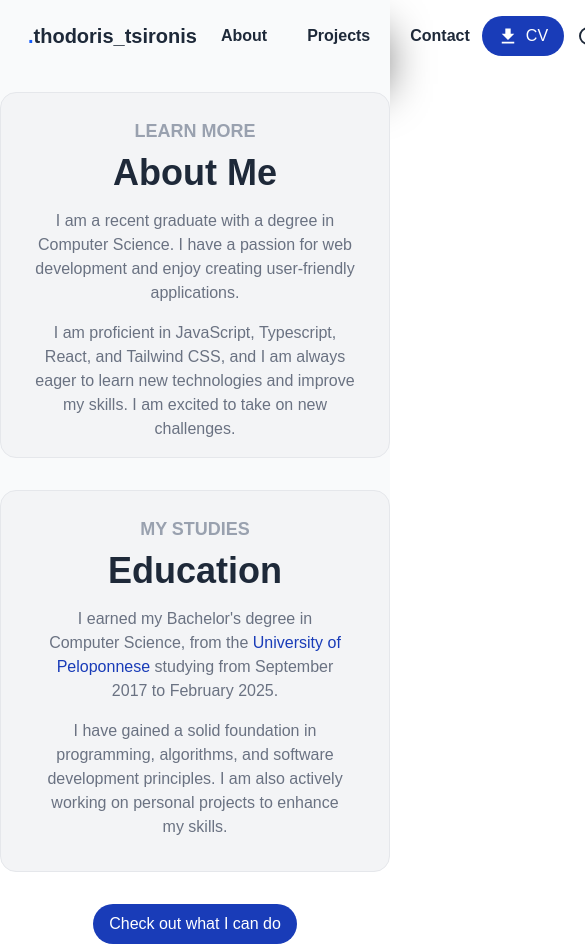
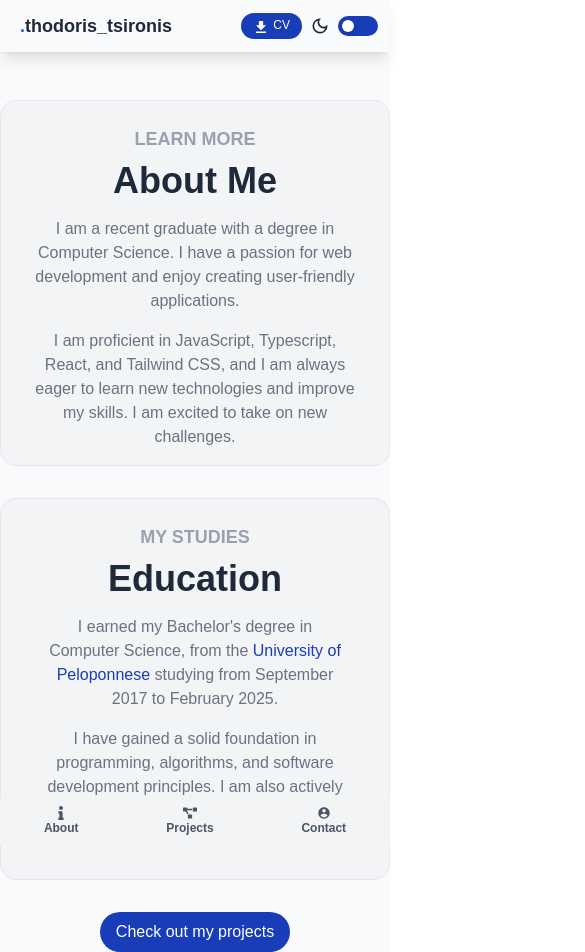
Before and after one commit to tsiro66/Portfolio, a React (Vite) app: page /about in a window 390 px wide. Shown: the top 952 px of the page, 585 px wide, since content can reach past the window. Built offline with nearby package versions, Linux system fonts and the light colour scheme; a web font is replaced by a local one.

Commit message:
Mobile/Laptop responsive, added transitions through pages.

```diff
--- a/package.json
+++ b/package.json
@@ -12,6 +12,7 @@
   "dependencies": {
     "@emailjs/browser": "^4.4.1",
     "@tailwindcss/vite": "^4.1.4",
+    "framer-motion": "^12.9.4",
     "react": "^19.0.0",
     "react-dom": "^19.0.0",
     "react-icons": "^5.5.0",
--- a/src/components/Navbar.tsx
+++ b/src/components/Navbar.tsx
@@ -2,6 +2,8 @@ import { Link } from "react-router-dom";
 import { MdDarkMode, MdOutlineDarkMode } from "react-icons/md";
 import { useEffect, useState } from "react";
 import { IoMdDownload } from "react-icons/io";
+import { FaInfo, FaProjectDiagram } from "react-icons/fa";
+import { IoMdContact } from "react-icons/io";
 
 const Navbar = () => {
   const [isDarkMode, setIsDarkMode] = useState(() => {
@@ -19,35 +21,33 @@ const Navbar = () => {
 
   return (
     <div className="w-full">
-      <nav className="bg-gray-50 p-4 dark:bg-gray-900 shadow-2xl shadow-black transition-all duration-300 ease-in-out">
+      <nav className="bg-gray-50 p-3 md:p-4 dark:bg-gray-900 shadow-lg transition-all duration-300 ease-in-out fixed top-0 left-0 w-full z-20">
         <div className="container mx-auto flex justify-between items-center">
           <div>
             <Link
               to="/"
-              className={`font-bold text-xl text-gray-800 px-3 py-2 rounded-md dark:text-white`}
+              className="font-bold text-lg md:text-xl text-gray-800 px-2 md:px-3 py-1 md:py-2 rounded-md dark:text-white"
             >
               <span className="text-blue-600">.</span>thodoris_tsironis
             </Link>
           </div>
 
-          <div className="flex space-x-4">
+          <div className="space-x-2 md:space-x-4 hidden md:flex">
             <Link
               to="/about"
-              className={`font-bold text-gray-800 px-3 py-2 rounded-md dark:text-white`}
+              className="font-bold text-sm md:text-base text-gray-800 px-2 md:px-3 py-1 md:py-2 rounded-md dark:text-white"
             >
               About
             </Link>
-
             <Link
               to="/projects"
-              className={`font-bold text-gray-800 px-3 py-2 rounded-md dark:text-white`}
+              className="font-bold text-sm md:text-base text-gray-800 px-2 md:px-3 py-1 md:py-2 rounded-md dark:text-white"
             >
               Projects
             </Link>
-
             <Link
               to="/contact"
-              className={`font-bold text-gray-800 px-3 py-2 rounded-md dark:text-white`}
+              className="font-bold text-sm md:text-base text-gray-800 px-2 md:px-3 py-1 md:py-2 rounded-md dark:text-white"
             >
               Contact
             </Link>
@@ -56,21 +56,21 @@ const Navbar = () => {
             <a
               href="/files/Theodoros_Tsironis_CV.pdf"
               download="Theodoros_Tsironis_CV.pdf"
-              className="flex bg-blue-800 text-white px-4 py-2 rounded-full cursor-pointer hover:bg-blue-700 transition duration-300  hover:scale-105"
+              className="flex bg-blue-800 text-white px-3 md:px-4 py-1 md:py-2 rounded-full cursor-pointer hover:bg-blue-700 transition duration-300 hover:scale-105 text-xs md:text-base"
             >
-              <IoMdDownload className="mr-2 mt-0.5" size={20} />
+              <IoMdDownload className="mr-1 md:mr-2 mt-0.5" size={16} />
               CV
             </a>
-            <div className="px-3 py-2 rounded-md">
+            <div className="px-2 md:px-3 py-1 md:py-2 rounded-md">
               {isDarkMode ? (
                 <MdDarkMode
                   className="text-gray-800 dark:text-white"
-                  size={24}
+                  size={20}
                 />
               ) : (
                 <MdOutlineDarkMode
                   className="text-gray-800 dark:text-white"
-                  size={24}
+                  size={20}
                 />
               )}
             </div>
@@ -80,15 +80,17 @@ const Navbar = () => {
               aria-label="Toggle dark mode"
             >
               <div
-                className={`w-12 h-6 flex items-center rounded-full p-1 duration-300 ease-in-out ${
+                className={`w-10 md:w-12 h-5 md:h-6 flex items-center rounded-full p-1 duration-300 ease-in-out ${
                   isDarkMode
                     ? "bg-blue-800 hover:bg-blue-700"
                     : "bg-blue-800 hover:bg-blue-700"
                 }`}
               >
                 <div
-                  className={`bg-white w-4 h-4 rounded-full shadow-md transform duration-300 ease-in-out ${
-                    isDarkMode ? "translate-x-6" : "translate-x-0"
+                  className={`bg-white w-3 md:w-4 h-3 md:h-4 rounded-full shadow-md transform duration-300 ease-in-out ${
+                    isDarkMode
+                      ? "translate-x-5 md:translate-x-6"
+                      : "translate-x-0"
                   }`}
                 ></div>
               </div>
@@ -96,6 +98,31 @@ const Navbar = () => {
           </div>
         </div>
       </nav>
+
+      {/* Mobile Bottom Navigation */}
+      <div className="fixed bottom-0 left-0 w-full bg-gray-100 dark:bg-gray-800 py-2 md:hidden flex justify-around items-center z-10">
+        <Link
+          to="/about"
+          className="flex flex-col items-center text-gray-600 dark:text-gray-300"
+        >
+          <FaInfo size={14} />
+          <span className="font-bold text-xs">About</span>
+        </Link>
+        <Link
+          to="/projects"
+          className="flex flex-col items-center text-gray-600 dark:text-gray-300"
+        >
+          <FaProjectDiagram size={14} />
+          <span className="font-bold text-xs">Projects</span>
+        </Link>
+        <Link
+          to="/contact"
+          className="flex flex-col items-center text-gray-600 dark:text-gray-300"
+        >
+          <IoMdContact size={14} />
+          <span className="font-bold text-xs">Contact</span>
+        </Link>
+      </div>
     </div>
   );
 };
--- /dev/null
+++ b/src/components/PageTransition.tsx
@@ -0,0 +1,17 @@
+import { motion } from "framer-motion";
+import { ReactNode } from "react";
+
+const PageTransition = ({ children }: { children: ReactNode }) => {
+  return (
+    <motion.div
+      initial={{ opacity: 0 }}
+      animate={{ opacity: 1 }}
+      exit={{ opacity: 0 }}
+      transition={{ duration: 0.5, ease: "easeInOut" }}
+    >
+      {children}
+    </motion.div>
+  );
+};
+
+export default PageTransition;
--- a/src/components/Pages/About.tsx
+++ b/src/components/Pages/About.tsx
@@ -1,9 +1,14 @@
 import { Link } from "react-router-dom";
+import PageTransition from "../PageTransition";
 
 // Make it into a grid layout with 2 colums, about me and education
 const About = () => {
   return (
-    <div className="flex flex-col gap-8 items-center h-[calc(100vh-72px)] lg:p-4 bg-gray-50 text-gray-800 dark:bg-gray-900 dark:text-white transition-all duration-300 ease-in-out">
+    <PageTransition>
+      <div
+        className="flex flex-col gap-8 items-center min-h-screen pt-20 md:pt-24
+    bg-gray-50 text-gray-800 dark:bg-gray-900 dark:text-white transition-all duration-300 ease-in-out"
+      >
         <div className="grid grid-cols-1 md:grid-cols-2 gap-8 w-full max-w-4xl lg:m-10">
           {/* About Me Section */}
           <div className="flex flex-col items-center mt-5 lg:mt-0 bg-gray-100 dark:bg-gray-800 rounded-2xl p-4 border border-gray-200 dark:border-gray-700">
@@ -17,9 +22,9 @@ const About = () => {
               applications.
             </p>
             <p className="text-center text-gray-500 dark:text-gray-400 sm:text-lg max-w-xl px-4">
-            I am proficient in JavaScript, Typescript, React, and Tailwind CSS,
-            and I am always eager to learn new technologies and improve my
-            skills. I am excited to take on new challenges.
+              I am proficient in JavaScript, Typescript, React, and Tailwind
+              CSS, and I am always eager to learn new technologies and improve
+              my skills. I am excited to take on new challenges.
             </p>
           </div>
 
@@ -52,10 +57,11 @@ const About = () => {
             to="/skills"
             className="bg-blue-800 text-white px-4 py-2 rounded-full cursor-pointer hover:bg-blue-700 transition duration-300 hover:scale-105"
           >
-          Check out what I can do
+            Check out my projects
           </Link>
         </div>
       </div>
+    </PageTransition>
   );
 };
 
--- a/src/components/Pages/Contact.tsx
+++ b/src/components/Pages/Contact.tsx
@@ -1,6 +1,7 @@
 import React, { useState } from "react";
 import emailjs from "@emailjs/browser";
 import { BsFillSendFill, BsSendExclamationFill } from "react-icons/bs";
+import PageTransition from "../PageTransition";
 
 const Contact = () => {
   const [showSnackbar, setShowSnackbar] = useState(false);
@@ -27,10 +28,11 @@ const Contact = () => {
   };
 
   return (
-    <div className="flex flex-col h-[calc(100vh-72px)] bg-gray-50 dark:bg-gray-900 text-gray-800 dark:text-white transition-all duration-300 ease-in-out">
+    <PageTransition>
+      <div className="flex flex-col min-h-screen pt-20 md:pt-24 bg-gray-50 dark:bg-gray-900 text-gray-800 dark:text-white transition-all duration-300 ease-in-out">
         <section className="py-4 lg:py-8">
           <div className="px-4 mx-auto max-w-screen-md">
-          <h2 className="mb-4 text-4xl tracking-tight font-extrabold text-center text-gray-900 dark:text-white">
+            <h2 className="mb-4 text-2xl sm:text-3xl md:text-4xl tracking-tight font-extrabold text-center text-gray-900 dark:text-white">
               Contact Me
             </h2>
             <p className="mb-4 lg:mb-8 text-center text-gray-500 dark:text-gray-400 sm:text-xl">
@@ -141,6 +143,7 @@ const Contact = () => {
           </div>
         )}
       </div>
+    </PageTransition>
   );
 };
 
--- a/src/components/Pages/Projects.tsx
+++ b/src/components/Pages/Projects.tsx
@@ -1,16 +1,21 @@
+import PageTransition from "../PageTransition";
 import ProjectCards from "../Projects/ProjectCards";
 
 const Projects = () => {
   return (
-    <div className="flex flex-col items-center h-[calc(100vh-72px)] bg-gray-50 text-gray-800 dark:bg-gray-900 dark:text-white transition-all duration-300 ease-in-out">
-      <h1 className="text-4xl font-bold text-center p-4 pt-12 text-gray-800 dark:text-white">
-        Projects
-      </h1>
-      {/* <p className="text-center text-gray-500 dark:text-gray-400 sm:text-xl mb-6 max-w-xl">
-        These are my projects! <br />
-      </p> */}
-      <ProjectCards />
-    </div>
+    <PageTransition>
+      <div
+        className="flex flex-col items-center min-h-screen bg-gray-50 text-gray-800 dark:bg-gray-900 dark:text-white
+     transition-all duration-300 ease-in-out pt-20 md:pt-24"
+      >
+        <h1 className="text-2xl sm:text-3xl md:text-4xl font-bold text-center p-3 sm:p-4 text-gray-800 dark:text-white">
+          Projects
+        </h1>
+        <div className="pb-16 md:pb-0">
+          <ProjectCards />
+        </div>
+      </div>
+    </PageTransition>
   );
 };
 
```
Also changed, not shown: src/components/Pages/Home.tsx (+10 -12 lines), 1 other file (tests, documents, lock files or other folders). Lines whose indentation alone changed are shown as unchanged.
